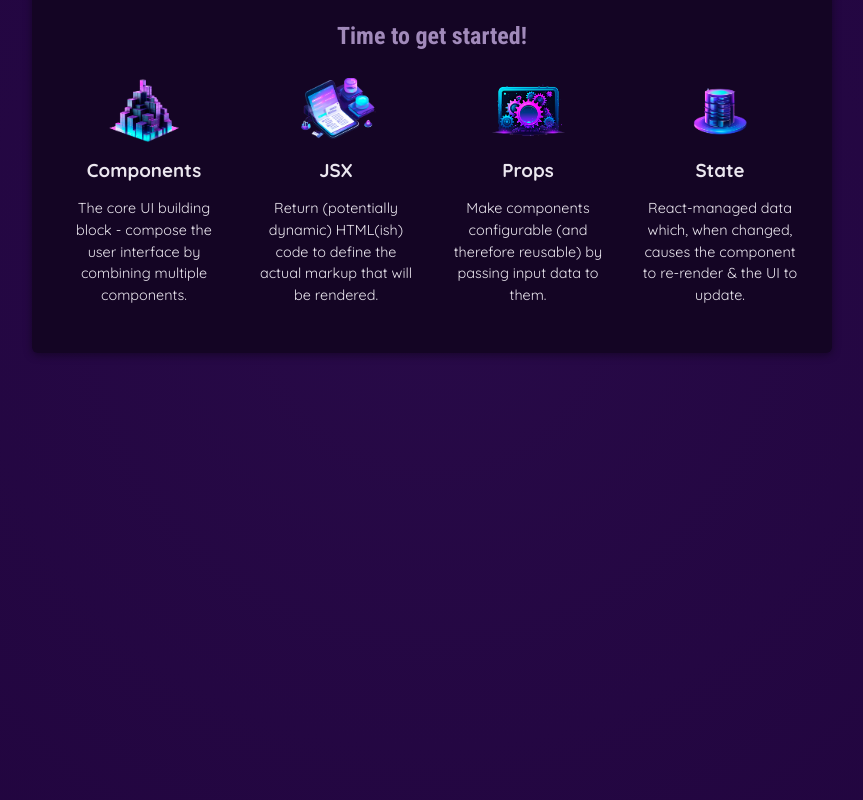
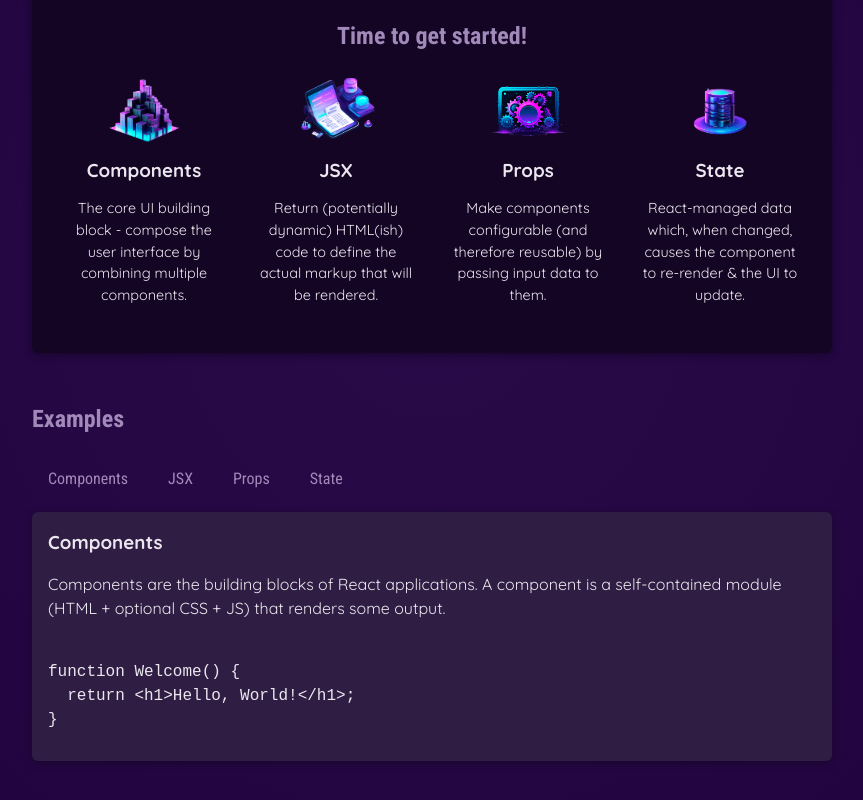
Before and after one commit to karisikdzemil/React, a React (Vite) app in the folder 01-starting-project/: page / in a window 1280 px wide. Shown: the part 346-1146 px from the top of the page, without its empty margins (208-1071 px from the left). Built offline with nearby package versions, Linux system fonts and the light colour scheme.

Commit message:
working with state and more core concepts

```diff
--- a/01-starting-project/src/App.jsx
+++ b/01-starting-project/src/App.jsx
@@ -1,8 +1,22 @@
+import { useState } from "react";
+
 import { CORE_CONCEPTS } from "./data.js";
-import Header from "./components/Header.jsx";
+import Header from "./components/Header/Header.jsx";
 import CoreConcept from "./components/CoreConcept.jsx";
+import TabButton from "./components/TabButton.jsx";
+import { EXAMPLES } from "./data.js";
+
+
 
 function App() {
+
+  const [ selectedTopic, setSelectedTopic] = useState("components")
+
+function handleSelect(selectedButton){
+  setSelectedTopic(selectedButton);
+  console.log(selectedTopic);
+}
+
   return (
     <div>
       <Header />
@@ -20,6 +34,24 @@
             <CoreConcept {...CORE_CONCEPTS[3]} />
           </ul>
         </section>
+        <section id="examples">
+          <h2>Examples</h2>
+          <menu>
+            <TabButton onSelect={() => handleSelect("components")}>Components</TabButton>
+            <TabButton onSelect={() => handleSelect("jsx")}>JSX</TabButton>
+            <TabButton onSelect={() => handleSelect("props")}>Props</TabButton>
+            <TabButton onSelect={() => handleSelect("state")}>State</TabButton>
+          </menu>
+            <div id="tab-content">
+              <h3>{EXAMPLES[selectedTopic].title}</h3>
+              <p>{EXAMPLES[selectedTopic].description}</p>
+              <pre>
+                <code>
+                    {EXAMPLES[selectedTopic].code}
+                </code>
+              </pre>
+            </div>
+        </section>
       </main>
     </div>
   );
--- /dev/null
+++ b/01-starting-project/src/components/Header/Header.css
@@ -0,0 +1,27 @@
+header {
+    text-align: center;
+    margin: 3rem 0;
+  }
+
+  header img {
+    height: 5rem;
+    width: 10rem;
+    object-fit: cover;
+  }
+
+  header h1 {
+    margin: 0;
+    font-family: "Roboto Condensed", sans-serif;
+    font-size: 5rem;
+    background: linear-gradient(40deg, #ea00ff, #ea00ff, #03d5ff, #03d5ff);
+    -webkit-background-clip: text;
+    -webkit-text-fill-color: transparent;
+    filter: drop-shadow(0 2px 8px rgba(0, 0, 0, 0.5));
+  }
+
+  header p {
+    margin: 0;
+    font-size: 1.25rem;
+    color: #8964b0;
+    font-family: "Roboto Condensed", sans-serif;
+  }
--- a/01-starting-project/src/components/Header.jsx
+++ b/01-starting-project/src/components/Header/Header.jsx
@@ -1,4 +1,5 @@
-import reactImg from "../assets/react-core-concepts.png";
+import reactImg from "../../assets/react-core-concepts.png";
+import "./Header.css";
 
 const reactDescriptions = ["Fundamental", "Crucial", "Core"];
 
--- /dev/null
+++ b/01-starting-project/src/components/TabButton.jsx
@@ -0,0 +1,5 @@
+export default function TabButton ({ children, onSelect }){
+
+
+    return <li><button onClick={onSelect}>{children}</button></li>
+}
--- a/01-starting-project/src/data.js
+++ b/01-starting-project/src/data.js
@@ -29,3 +29,54 @@
       'React-managed data which, when changed, causes the component to re-render & the UI to update.',
   },
 ];
+
+export const EXAMPLES = {
+  components: {
+    title: 'Components',
+    description:
+      'Components are the building blocks of React applications. A component is a self-contained module (HTML + optional CSS + JS) that renders some output.',
+    code: `
+function Welcome() {
+  return <h1>Hello, World!</h1>;
+}`,
+  },
+  jsx: {
+    title: 'JSX',
+    description:
+      'JSX is a syntax extension to JavaScript. It is similar to a template language, but it has full power of JavaScript (e.g., it may output dynamic content).',
+    code: `
+<div>
+  <h1>Welcome {userName}</h1>
+  <p>Time to learn React!</p>
+</div>`,
+  },
+  props: {
+    title: 'Props',
+    description:
+      'Components accept arbitrary inputs called props. They are like function arguments.',
+    code: `
+function Welcome(props) {
+  return <h1>Hello, {props.name}</h1>;
+}`,
+  },
+  state: {
+    title: 'State',
+    description:
+      'State allows React components to change their output over time in response to user actions, network responses, and anything else.',
+    code: `
+function Counter() {
+  const [isVisible, setIsVisible] = useState(false);
+
+  function handleClick() {
+    setIsVisible(true);
+  }
+
+  return (
+    <div>
+      <button onClick={handleClick}>Show Details</button>
+      {isVisible && <p>Amazing details!</p>}
+    </div>
+  );
+}`,
+  },
+};
--- a/01-starting-project/src/index.css
+++ b/01-starting-project/src/index.css
@@ -17,34 +17,6 @@
   -moz-osx-font-smoothing: grayscale;
   -webkit-text-size-adjust: 100%;
   min-height: 80rem;
-}
-
-header {
-  text-align: center;
-  margin: 3rem 0;
-}
-
-header img {
-  height: 5rem;
-  width: 10rem;
-  object-fit: cover;
-}
-
-header h1 {
-  margin: 0;
-  font-family: "Roboto Condensed", sans-serif;
-  font-size: 5rem;
-  background: linear-gradient(40deg, #ea00ff, #ea00ff, #03d5ff, #03d5ff);
-  -webkit-background-clip: text;
-  -webkit-text-fill-color: transparent;
-  filter: drop-shadow(0 2px 8px rgba(0, 0, 0, 0.5));
-}
-
-header p {
-  margin: 0;
-  font-size: 1.25rem;
-  color: #8964b0;
-  font-family: "Roboto Condensed", sans-serif;
 }
 
 main {
```
